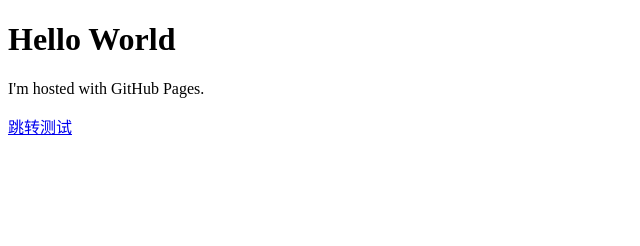
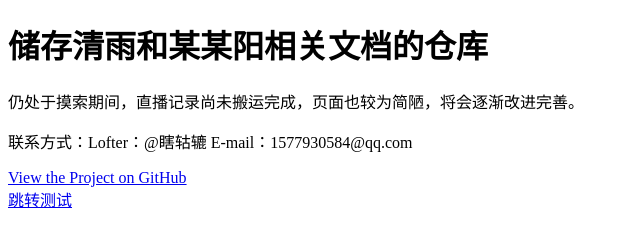
Before and after one commit to landonacloud/landonacloud.github.io-TporMmy, a plain HTML site: page index.html in a window 1280 px wide. Shown: the whole page, without its empty margins (0-640 px from the left). Drawn offline with Linux system fonts and the light colour scheme.

Commit message:
Update index.html

```diff
--- a/index.html
+++ b/index.html
@@ -1,8 +1,10 @@
 <!DOCTYPE html>
 <html>
 <body>
-<h1>Hello World</h1>
-<p>I'm hosted with GitHub Pages.</p>
+<h1>储存清雨和某某阳相关文档的仓库</h1>
+<p>仍处于摸索期间，直播记录尚未搬运完成，页面也较为简陋，将会逐渐改进完善。</p>
+<p>联系方式：Lofter：@瞎轱辘 E-mail：1577930584@qq.com</p>
+<a href="https://github.com/landonacloud/landonacloud.github.io-TporMmy/">View the Project on GitHub</a><br/>
 <a href="test01.html">跳转测试</a>
 </body>
 </html>
```
